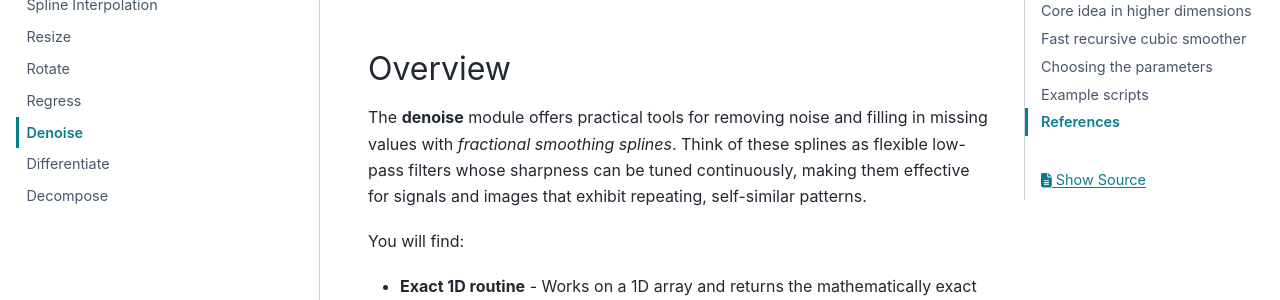
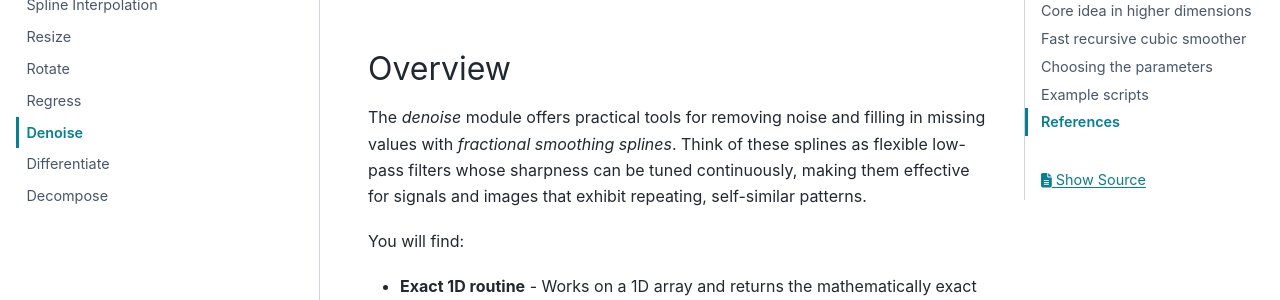
Before and after one commit to splineops/splineops, a Sphinx documentation site: the page built from docs/user-guide/05_denoise.rst, in a window 1280 px wide. Shown: the part 186-486 px from the top of the page. Built offline with Sphinx 7.4.7 and the PyData theme 0.15.4, drawn with Linux system fonts in a browser that asks for light colours; pages that are not in the unit, such as notebooks, are missing from menus.

```diff
--- a/docs/user-guide/05_denoise.rst
+++ b/docs/user-guide/05_denoise.rst
@@ -4,7 +4,7 @@ Denoise
 Overview
 --------
 
-The **denoise** module offers practical tools for removing noise and
+The *denoise* module offers practical tools for removing noise and
 filling in missing values with *fractional smoothing splines*.
 Think of these splines as flexible low-pass filters whose sharpness can
 be tuned continuously, making them effective for signals and images that
```
